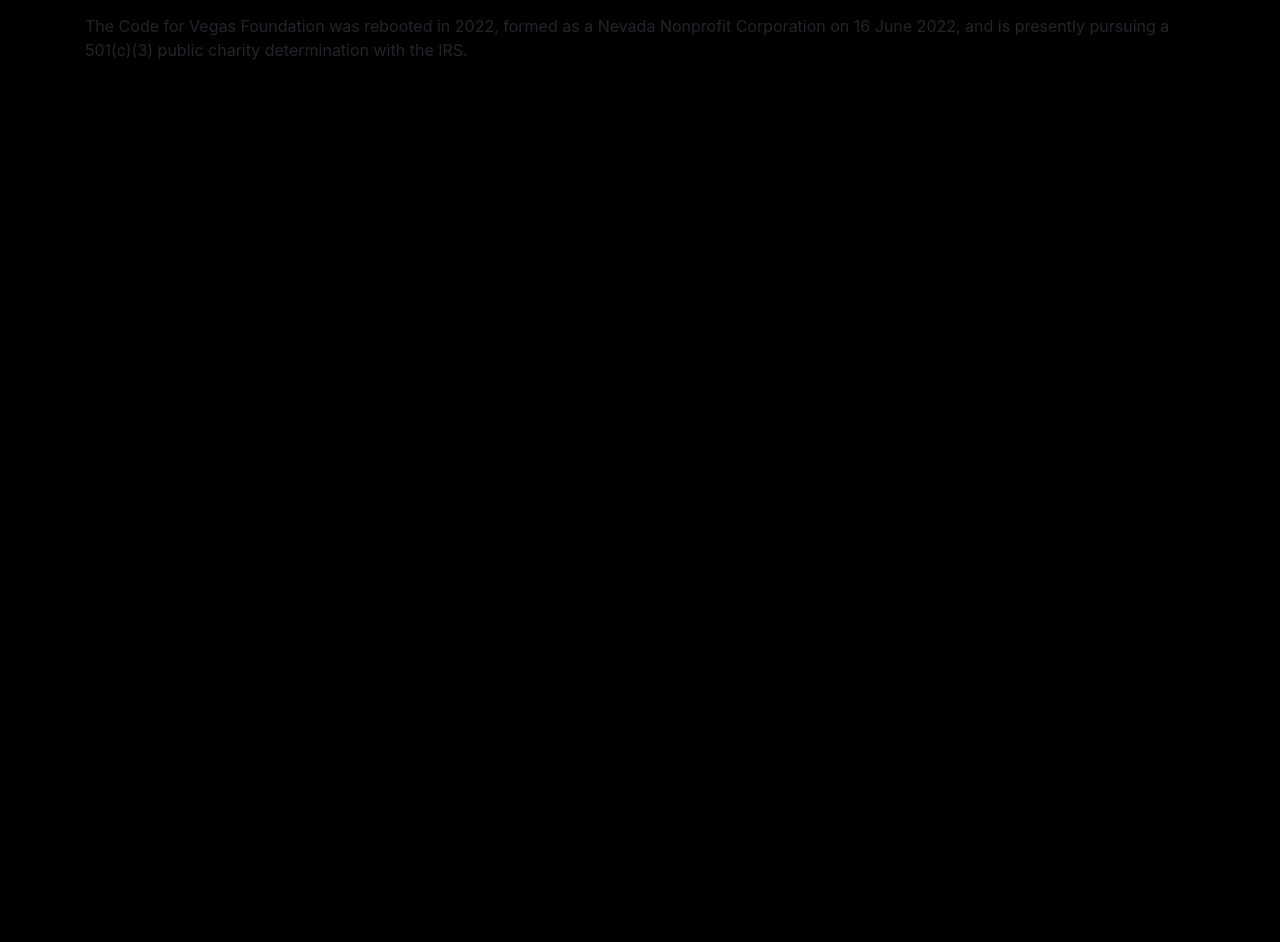
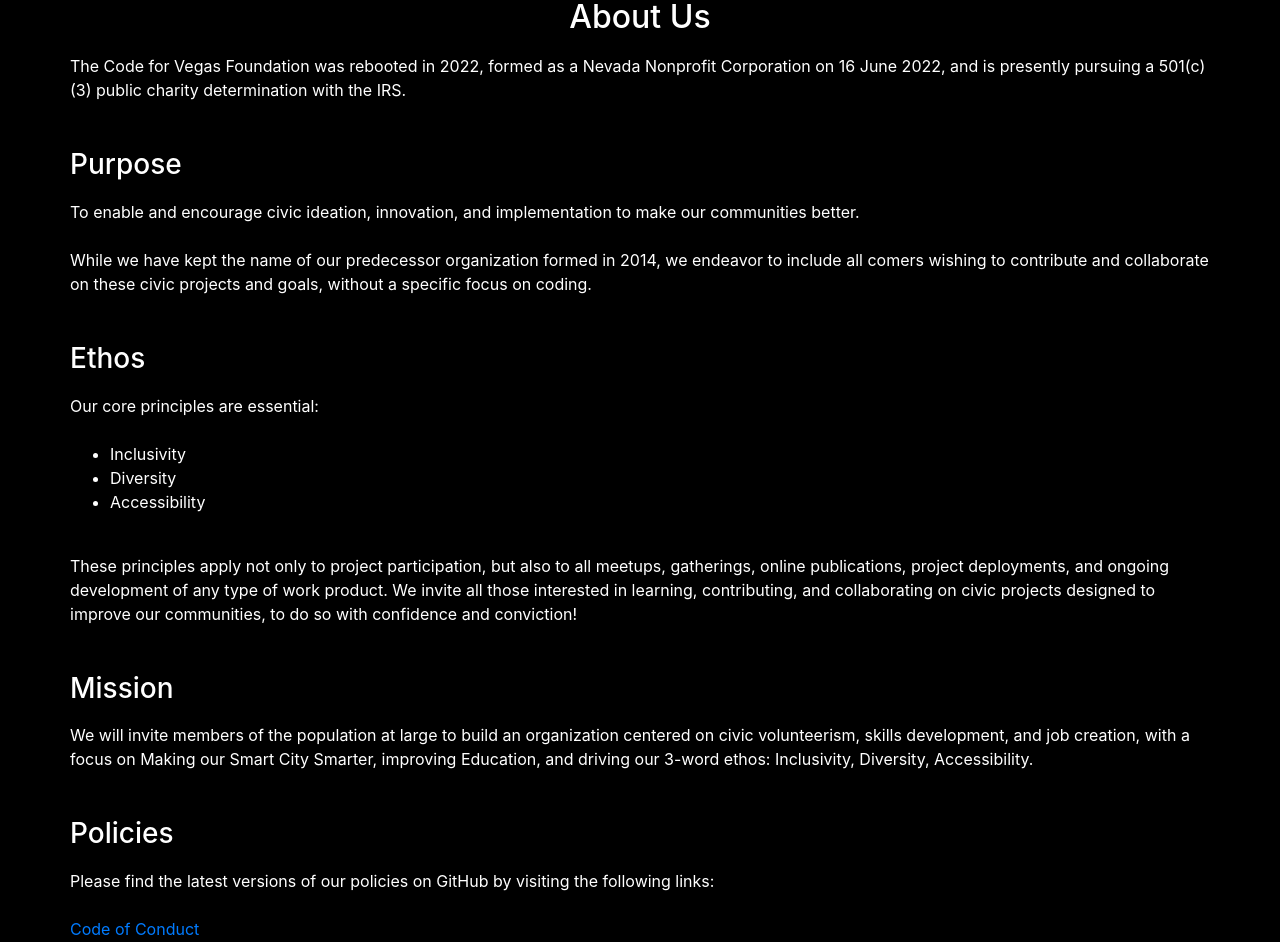
Before and after one commit to CodeForVegas/codeforvegas-dotorg, a Nuxt app: page / in a window 1280 px wide. Shown: the part 650-1592 px from the top of the page. Before the commit the page ends 800 px from the top, so only its background shows below. Built offline with nearby package versions, Linux system fonts and the light colour scheme.

Commit message:
Added content

```diff
--- a/components/about-us.vue
+++ b/components/about-us.vue
@@ -1,11 +1,49 @@
 <template>
   <div>
-    <section class="about-container">
-        <b-container class="about">
-            <h2>About Us</h2>
-            <p>The Code for Vegas Foundation was rebooted in 2022, formed as a Nevada Nonprofit Corporation on 16 June 2022, and is presently pursuing a 501(c)(3) public charity determination with the IRS.</p>
-        </b-container>
-    </section>
+    <b-container class="about-container">
+            <b-row class="about-header" align-h="center">
+                <h2 id="about-us">About Us</h2>
+            </b-row>
+            <b-row class="about-body">
+                <p>The Code for Vegas Foundation was rebooted in 2022, formed as a Nevada Nonprofit Corporation on 16 June 2022, and is presently pursuing a 501(c)(3) public charity determination with the IRS.</p>
+            </b-row>
+            <b-row class="about-header">
+                <h3>Purpose</h3>
+            </b-row>
+            <b-row class="about-body">
+                <p>To enable and encourage civic ideation, innovation, and implementation to make our communities better.<br><br>
+                While we have kept the name of our predecessor organization formed in 2014, we endeavor to include all comers wishing to contribute and collaborate on these civic projects and goals, without a specific focus on coding.</p>
+            </b-row>
+            <b-row class="about-header">
+                <h3>Ethos</h3>
+            </b-row>
+            <b-row class="about-body">
+                <p>Our core principles are essential:<br><br>
+                <ul>
+                    <li>Inclusivity</li>
+                    <li>Diversity</li>
+                    <li>Accessibility</li>
+                </ul><br>
+                These principles apply not only to project participation, but also to all meetups, gatherings, online publications, project deployments, and ongoing development of any type of work product. We invite all those interested in learning, contributing, and collaborating on civic projects designed to improve our communities, to do so with confidence and conviction!
+                </p>
+            </b-row>
+            <b-row class="about-header">
+                <h3>Mission</h3>
+            </b-row>
+            <b-row class="about-body">
+                <p>We will invite members of the population at large to build an organization centered on civic volunteerism, skills development, and job creation, with a focus on Making our Smart City Smarter, improving Education, and driving our 3-word ethos: Inclusivity, Diversity, Accessibility.</p>
+            </b-row>
+            <b-row class="about-header">
+                <h3>Policies</h3>
+            </b-row>
+            <b-row class="about-body">
+                <p>
+                    Please find the latest versions of our policies on GitHub by visiting the following links:<br><br>
+                    <a href="https://github.com/CodeForVegas/.github/blob/main/CODE_OF_CONDUCT.md">Code of Conduct</a><br>
+                    <a href="https://github.com/CodeForVegas/.github/blob/main/CONTRIBUTING.md">Contributing to Projects</a>
+                </p>
+            </b-row>
+    </b-container>
   </div>
 </template>
 
@@ -17,4 +55,12 @@
 
 <style>
 
+.about-header {
+    padding: 30px 0px 10px 0px;
+}
+
+.about-container {
+    color: #fff;
+}
+
 </style>
```
